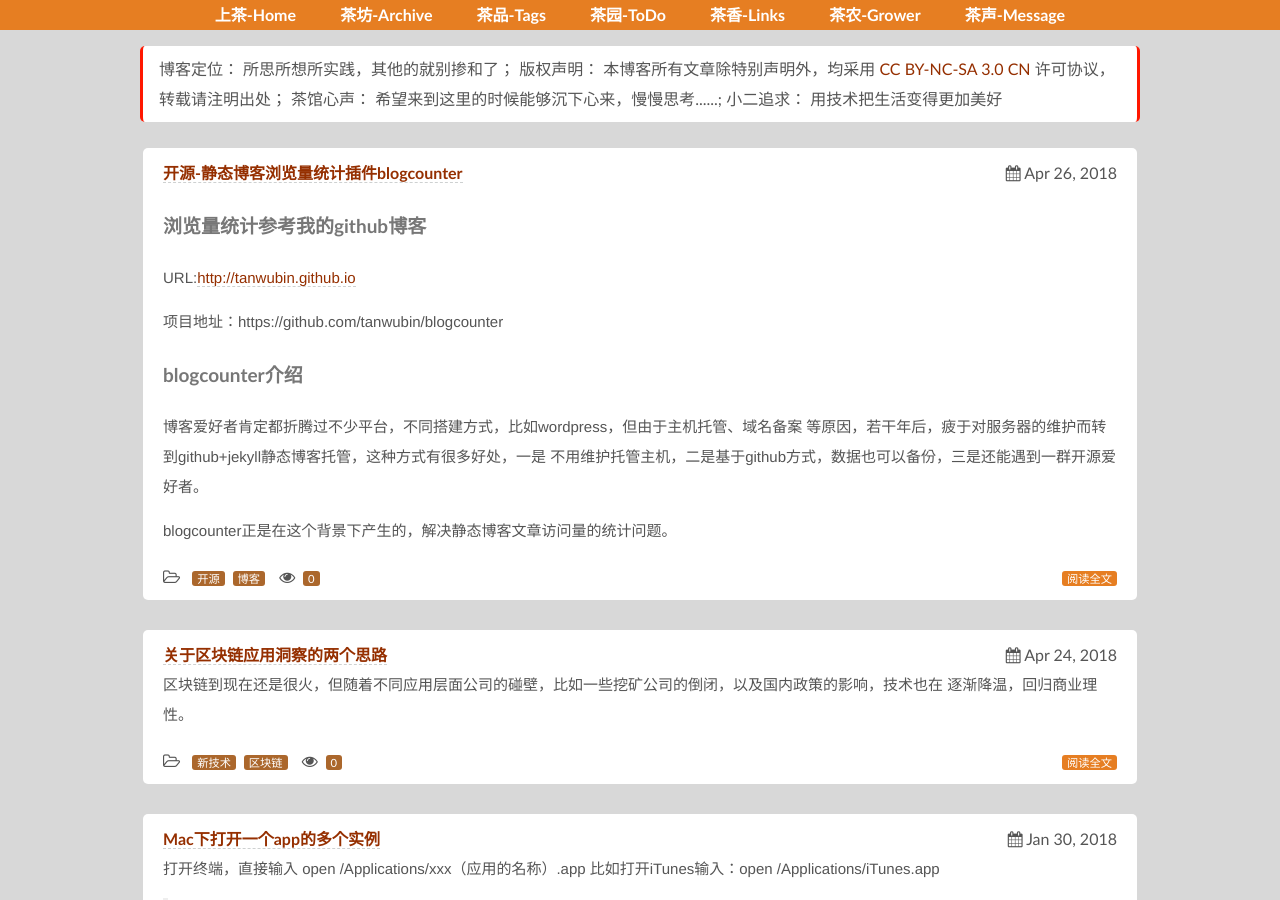
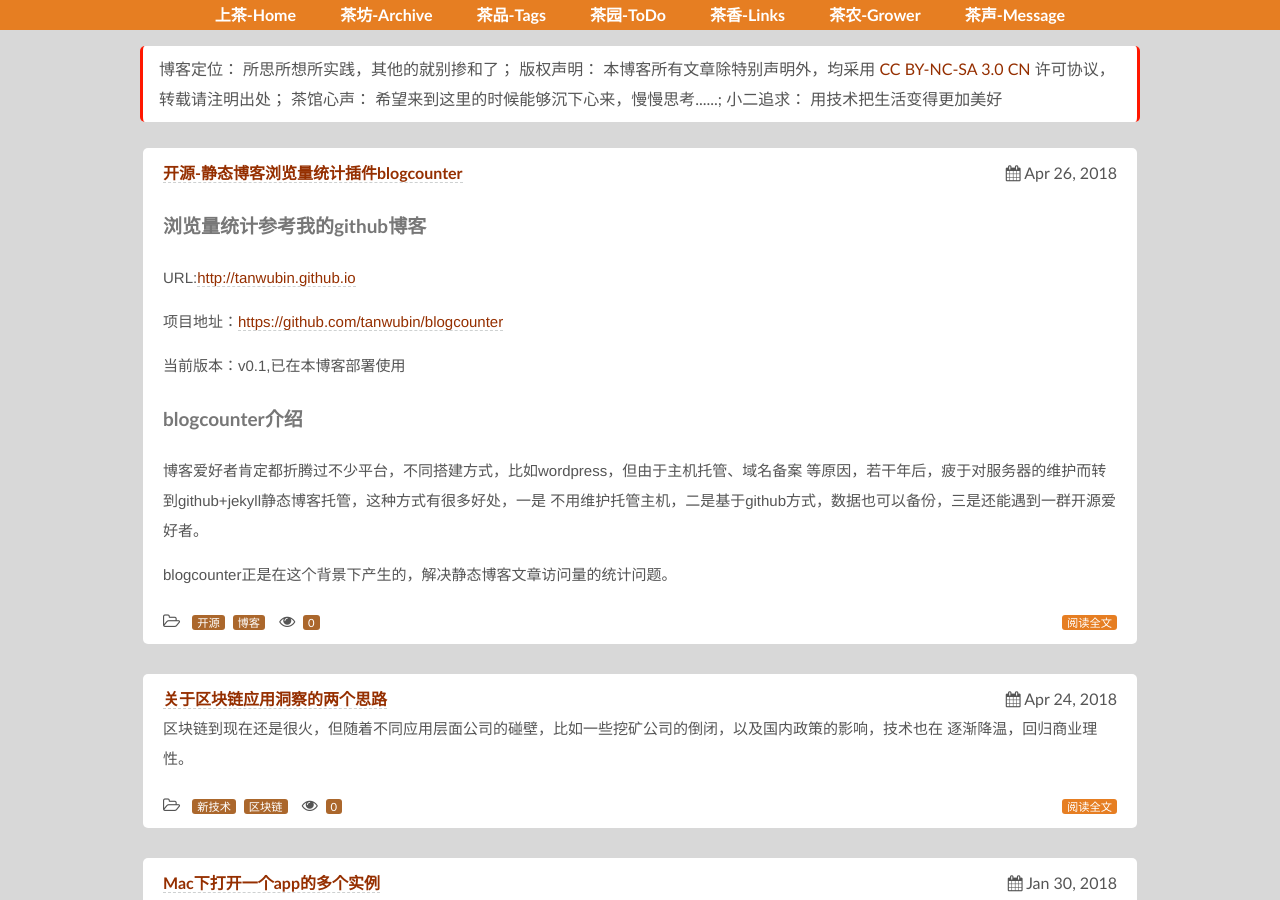
Before and after one commit to fk1091889767/tanwubin.github.io, a Jekyll site: the page built from index.html, in a window 1280 px wide and 900 px high. Built offline with Jekyll 4.4.1, drawn with Linux system fonts in a browser that asks for light colours; nearby versions of some CDN libraries.

Commit message:
blogcounter版本说明

```diff
--- a/_posts/2018-04-26-about-blogcounter.md
+++ b/_posts/2018-04-26-about-blogcounter.md
@@ -12,7 +12,9 @@ published: true
 
 URL:[http://tanwubin.github.io](http://tanwubin.github.io)
 
-项目地址：https://github.com/tanwubin/blogcounter
+项目地址：[https://github.com/tanwubin/blogcounter](https://github.com/tanwubin/blogcounter)
+
+当前版本：v0.1,已在本博客部署使用
 
 ## blogcounter介绍
 
```
